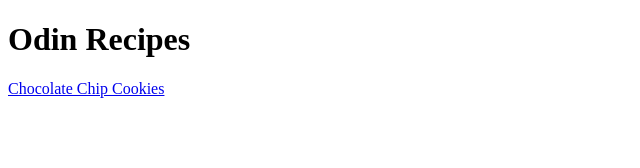
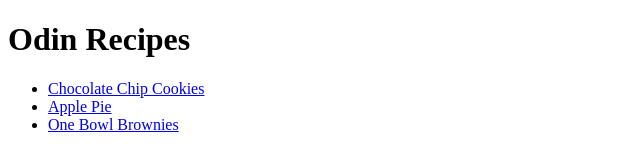
Before and after one commit to fridatroive/odin-recepies, a plain HTML site: page index.html in a window 1280 px wide. Shown: the whole page, without its empty margins (0-640 px from the left). Drawn offline with Linux system fonts and the light colour scheme.

Commit message:
Add list with recipe-links to index.html

```diff
--- a/index.html
+++ b/index.html
@@ -7,6 +7,10 @@
 </head>
 <body>
     <h1>Odin Recipes</h1>
-    <a href="recipes/chocolate-chip-cookies.html">Chocolate Chip Cookies</a>
-</body>
+    <ul>
+        <li><a href="recipes/chocolate-chip-cookies.html">Chocolate Chip Cookies</a></li>
+        <li><a href="recipes/apple-pie.html">Apple Pie</a></li>
+        <li><a href="recipes/one-bowl-brownies.html">One Bowl Brownies</a></li>
+    </ul>
+    </body>
 </html>
```
